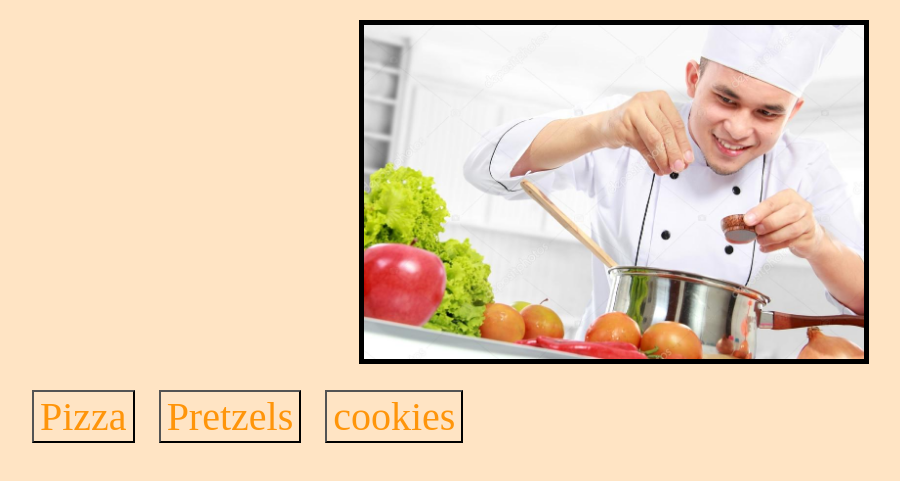
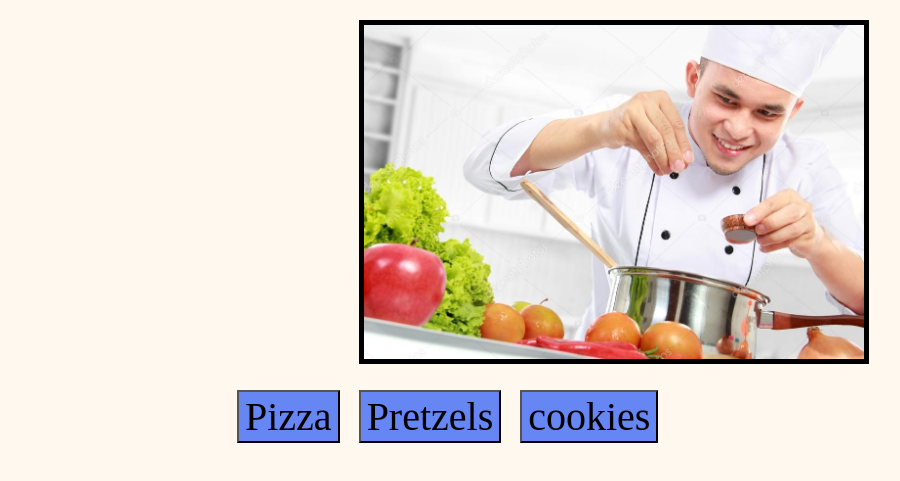
Before and after one commit to Zaneycode14/odin-recipes, a plain HTML site: page index.html in a window 1280 px wide. Shown: the part 129-610 px from the top of the page, without its empty margins (26-926 px from the left). Drawn offline with Linux system fonts and the light colour scheme.

Commit message:
Edit colors; added margin for buttons

```diff
--- a/css/index_style.css
+++ b/css/index_style.css
@@ -22,8 +22,11 @@ img{
 .Recipes.button {
     font-size: 40px;
     margin: 10px;
-    background: none;
-    color: rgb(255, 149, 10);
+    background: rgb(101, 134, 243);
+    color: rgb(0, 0, 0);
+    margin-left: 215px;
+    margin-right: -200px;
+
 }
 
 li {
@@ -32,5 +35,5 @@ li {
 }
 
 body {
-    background-color: #ffe4c4;
+    background-color: #fff8ee;
 }
```
